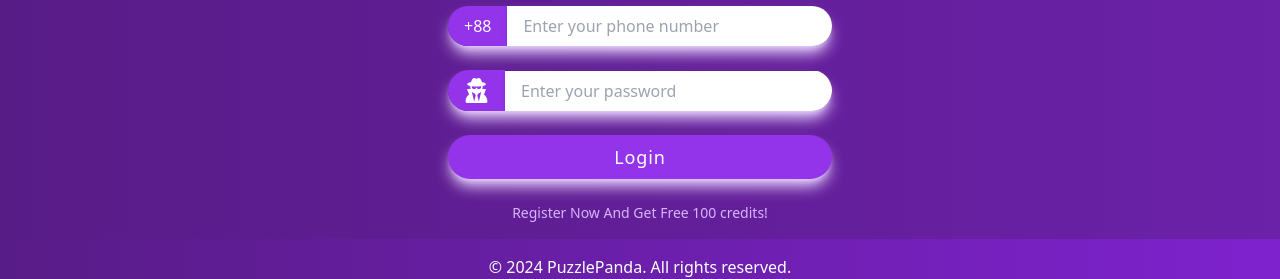
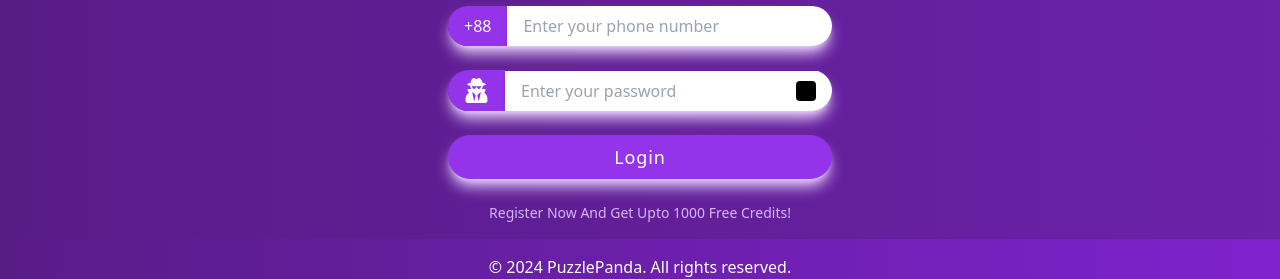
Before and after one commit to NoManNayeem/PuzzlePanda-100s, a Next.js app: page / in a window 1280 px wide. Shown: the part 620-899 px from the top of the page. Built offline with nearby package versions, Linux system fonts and the light colour scheme; no server answers.

Commit message:
update Sigin and Signup pages UI

```diff
--- a/src/app/page.js
+++ b/src/app/page.js
@@ -1,21 +1,20 @@
 'use client';
-
-
 
 import { useState } from 'react';
 import { useRouter } from 'next/navigation';
 import { setCookie } from 'cookies-next';
-import { loginAPI,slidersAPI } from './DRF_Backend/API';
+import { loginAPI, slidersAPI } from './DRF_Backend/API';
 import Header from './landingPageComponents/Header';
 import NavBar from './landingPageComponents/NavBar';
 import Slider from './landingPageComponents/Slider';
 import Footer from './landingPageComponents/Footer';
-import { FaUserSecret } from "react-icons/fa6";
+import { FaUserSecret, FaEye, FaEyeSlash } from "react-icons/fa";
 import Link from 'next/link';
 
 export default function Home() {
   const [phone, setPhone] = useState('');
   const [password, setPassword] = useState('');
+  const [showPassword, setShowPassword] = useState(false);
   const [error, setError] = useState(null);
   const router = useRouter();
 
@@ -34,7 +33,6 @@ export default function Home() {
       if (response.ok) {
         const data = await response.json();
         setCookie('token', data.access, { path: '/' });
-        // setCookie('subscription_token', 'true', { path: '/' });
         router.push('/user');
       } else {
         const errorData = await response.json();
@@ -66,17 +64,20 @@ export default function Home() {
                 onChange={(e) => setPhone(e.target.value)}
               />
             </div>
-            <div className="flex items-center shadow-lg shadow-purple-200 rounded-full overflow-hidden">
+            <div className="flex items-center shadow-lg shadow-purple-200 rounded-full overflow-hidden relative">
               <div className="flex-shrink-0 px-4 py-2 bg-purple-600 text-white shadow-md flex items-center">
                 <FaUserSecret size={25} />
               </div>
               <input
-                type="password"
+                type={showPassword ? "text" : "password"}
                 placeholder="Enter your password"
                 className="flex-grow px-4 py-2 text-black border-0 focus:outline-none shadow-md"
                 value={password}
                 onChange={(e) => setPassword(e.target.value)}
               />
+              <div className="absolute right-4 cursor-pointer bg-black rounded" onClick={() => setShowPassword(!showPassword)}>
+                {showPassword ? <FaEyeSlash size={20} /> : <FaEye size={20} />}
+              </div>
             </div>
             <button
               className="w-full text-white px-6 py-2 shadow-lg shadow-purple-200 rounded-full text-lg tracking-wider font-medium bg-purple-600 hover:bg-purple-700 active:shadow-inner focus:outline-none focus:ring-2 focus:ring-purple-500"
@@ -85,7 +86,7 @@ export default function Home() {
               Login
             </button>
           </form>
-          <p className="text-purple-300 text-sm mt-6"><Link href="/sign-up">Register</Link> Now And Get Free 100 credits!</p>
+          <p className="text-purple-300 text-sm mt-6"><Link href="/sign-up">Register</Link> Now And Get Upto 1000 Free Credits!</p>
         </div>
       </div>
       <Footer />
--- a/src/app/sign-up/page.js
+++ b/src/app/sign-up/page.js
@@ -5,15 +5,13 @@ import { useRouter } from 'next/navigation';
 import Header from '../landingPageComponents/Header';
 import NavBar from '../landingPageComponents/NavBar';
 import Footer from '../landingPageComponents/Footer';
-import { FaLock, FaPhone, FaSimCard } from 'react-icons/fa';
+import { FaLock, FaPhone, FaSimCard, FaEye, FaEyeSlash } from 'react-icons/fa';
 import { registerAPI } from '../DRF_Backend/API';
-
-
-
 
 const SignUp = () => {
   const [primaryPhone, setPrimaryPhone] = useState('');
   const [password, setPassword] = useState('');
+  const [showPassword, setShowPassword] = useState(false);
   const [operator, setOperator] = useState('');
   const [error, setError] = useState(null);
   const [success, setSuccess] = useState(null);
@@ -84,7 +82,7 @@ const SignUp = () => {
                   <FaLock />
                 </span>
                 <input
-                  type="password"
+                  type={showPassword ? "text" : "password"}
                   id="password"
                   name="password"
                   required
@@ -93,6 +91,12 @@ const SignUp = () => {
                   value={password}
                   onChange={(e) => setPassword(e.target.value)}
                 />
+                <span
+                  className="absolute inset-y-0 right-0 flex items-center pr-3 cursor-pointer"
+                  onClick={() => setShowPassword(!showPassword)}
+                >
+                  {showPassword ? <FaEyeSlash /> : <FaEye />}
+                </span>
               </div>
               <div className="relative rounded-md shadow-lg">
                 <span className="absolute inset-y-0 left-0 flex items-center pl-3 text-purple-600">
```
